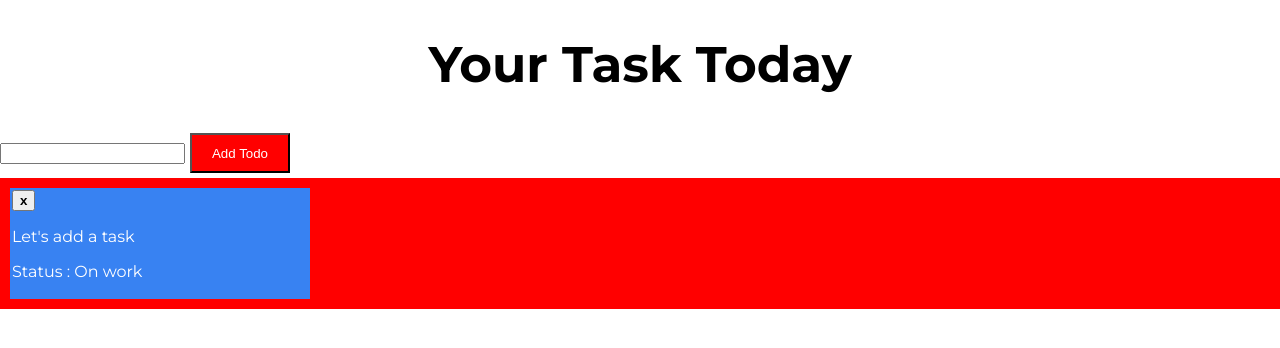
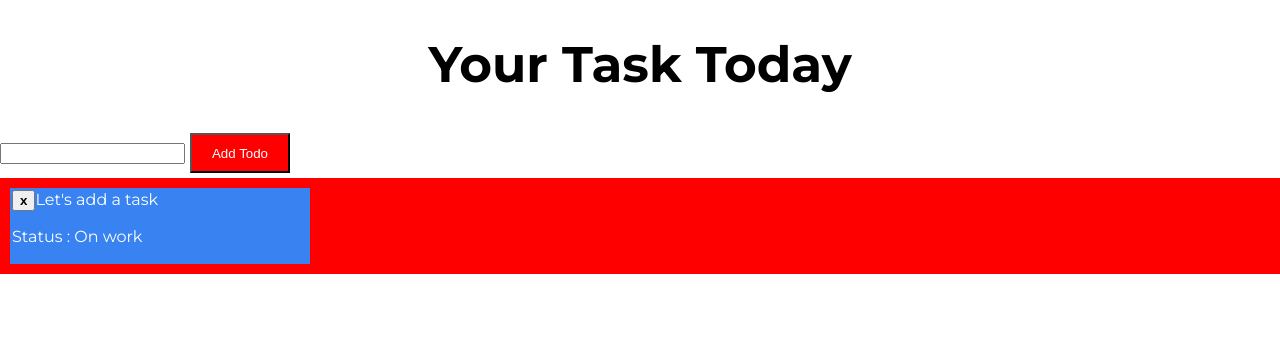
Before and after one commit to moriishika/Bicarakan.id-Front-End-Test, a Next.js app: page / in a window 1280 px wide. Shown: the top 348 px of the page. Built offline with nearby package versions, Linux system fonts and the light colour scheme.

Commit message:
able to delete todo

```diff
--- a/components/Todo/Component.tsx
+++ b/components/Todo/Component.tsx
@@ -1,10 +1,10 @@
 import * as Styled from "./style";
-import { ITodo } from "../../interfaces/itodos";
-const Component = ({ description, isDone }: ITodo) => {
+import { ITodoCardProps } from "../../interfaces/itodos";
+const Component = ({ id, description, isDone, removeTodo, updateTodo }: ITodoCardProps) => {
   return (
-    <Styled.TodoCard>
-      <Styled.DeleteButton>x</Styled.DeleteButton>
-      <p>{description}</p>
+    <Styled.TodoCard id={id} description={description} isDone={isDone}>
+      <Styled.DeleteButton onClick={() => removeTodo(id)}>x</Styled.DeleteButton>
+      <Styled.Description value={description} onChange={() => updateTodo(id)}/>
       <p>Status : {isDone ? "Done" : "On work"}</p>
     </Styled.TodoCard>
   );
--- a/components/Todo/style.ts
+++ b/components/Todo/style.ts
@@ -15,4 +15,10 @@ export const TodoCard = styled.div<ITodo>`
 
 export const DeleteButton = styled.button`
     font-weight: 600;
+    position: relative;
+    right: 0;
 `
+
+export const Description = styled.input`
+    all : unset;
+`
--- a/containers/TodoPage/Component.tsx
+++ b/containers/TodoPage/Component.tsx
@@ -1,12 +1,16 @@
 import * as Styled from "./style";
-import { ChangeEvent, FormEvent, useEffect, useState } from "react";
+import { ChangeEvent, FormEvent, useState } from "react";
 import Head from "next/head";
 import Todo from "../../components/Todo";
 import { ITodo } from "../../interfaces/itodos";
 
 const Component = () => {
   const [todos, setTodos] = useState<ITodo[]>([
-    { description: "Let's add a task", isDone: false },
+    {
+      id: new Date().getMilliseconds().toString(),
+      description: "Let's add a task",
+      isDone: false,
+    },
   ]);
 
   const [newTodo, setNewTodo] = useState<string>("");
@@ -19,23 +23,48 @@ const Component = () => {
     e.preventDefault();
 
     // Unable to add task if newTodo is an empty string
-    if(!newTodo){
-        return;
+    if (!newTodo) {
+      return;
     }
 
     addTodo();
-    setNewTodo('');
+    setNewTodo("");
   };
 
   const addTodo = () => {
-    setTodos([...todos, { description: newTodo, isDone: false }]);
+    setTodos([
+      ...todos,
+      {
+        id: new Date().getMilliseconds().toString(),
+        description: newTodo,
+        isDone: false,
+      },
+    ]);
   };
 
-  const removeTodo = (id : number) => {
+  const removeTodo = (id: string): void => {
     // Filtering todo that has different id with the index
-    const filteredTodos = todos.filter((element, index) => index != id);
-    setTodos([...filteredTodos])
-  }
+    const filteredTodos = todos.filter((todo) => todo.id !== id);
+    console.log(filteredTodos);
+    setTodos([...filteredTodos]);
+  };
+
+  const updateTodo = (id: string): void => {
+    const updatedTodos: ITodo[] = [];
+
+    todos.forEach((todo: ITodo) => {
+      if (todo.id === id) {
+        updatedTodos.push({
+          id,
+          description: newTodo,
+          isDone: false,
+        });
+      }
+      updatedTodos.push(todo);
+    });
+
+    setTodos([...updatedTodos]);
+  };
 
   return (
     <>
@@ -49,13 +78,15 @@ const Component = () => {
           <Styled.AddTodoButton> Add Todo </Styled.AddTodoButton>
         </form>
         <Styled.Todos>
-          {todos.map((todo, index) => {
+          {todos.map((todo: ITodo) => {
             return (
               <Todo
-                key={index}
+                key={todo.id}
+                id={todo.id}
                 description={todo.description}
                 isDone={todo.isDone}
                 removeTodo={removeTodo}
+                updateTodo={updateTodo}
               />
             );
           })}
```
Also changed, not shown: interfaces/itodos.ts (+8 -3 lines).
